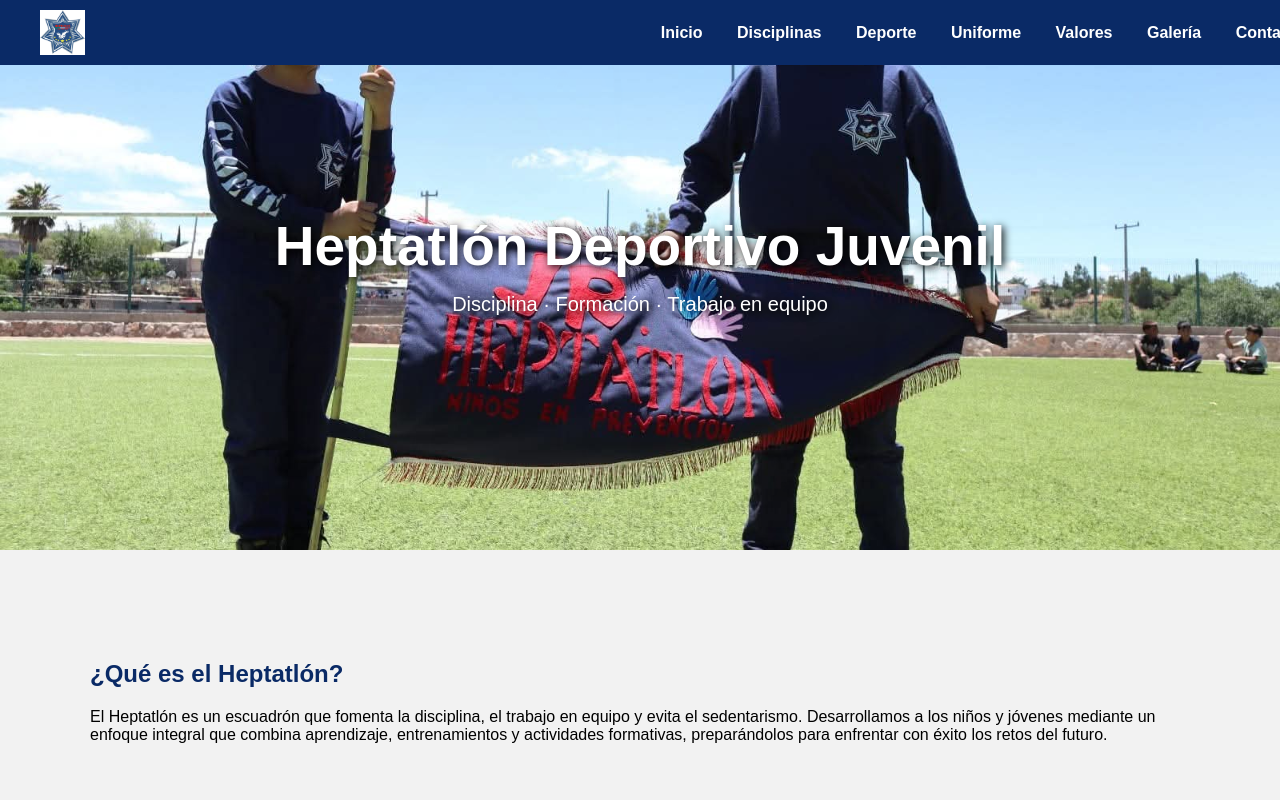
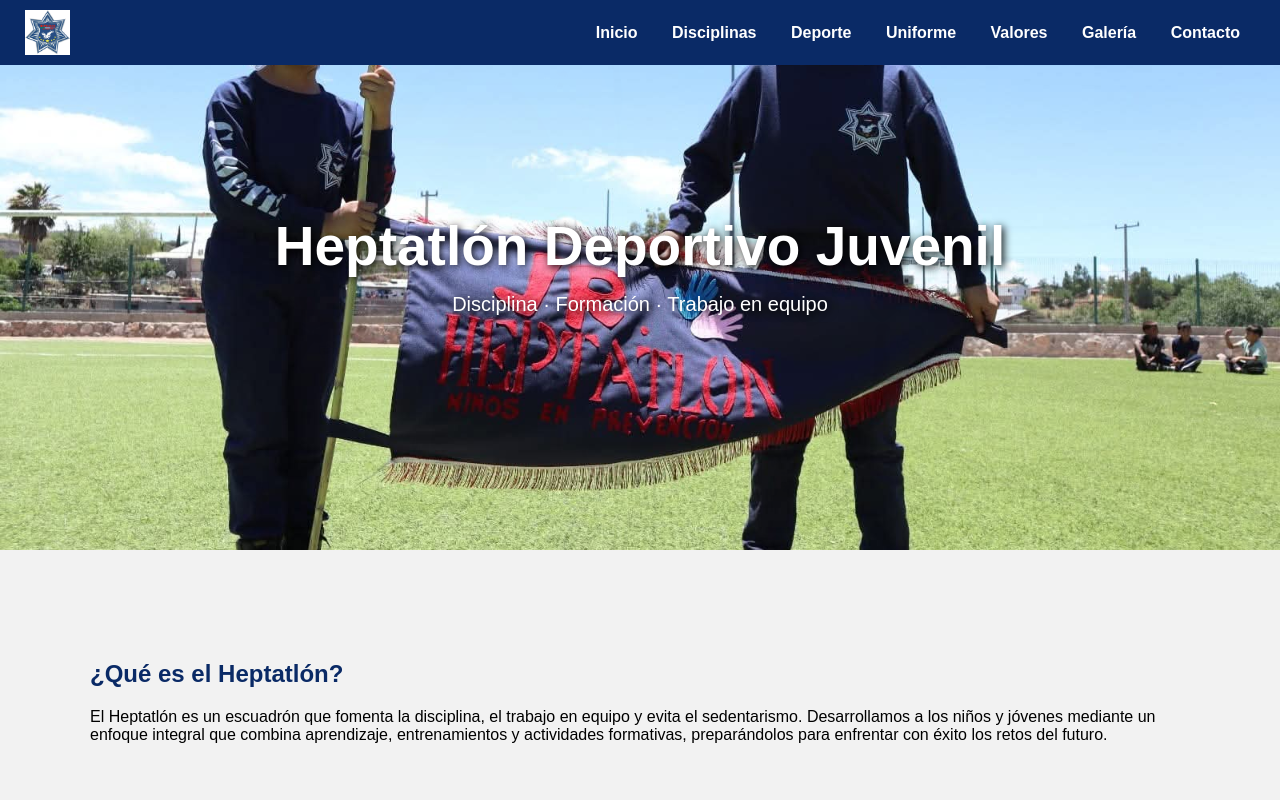
Before and after one commit to HeptatlonNogales/heptatlonnogales.github.io, a plain HTML site: page index.html in a window 1280 px wide. Shown: the top 800 px of the page. Drawn offline with Linux system fonts and the light colour scheme.

Commit message:
página heptatlón muy lista

```diff
--- a/index.html
+++ b/index.html
@@ -21,7 +21,8 @@
           display: flex;
           align-items: center;
           justify-content: space-between;
-          padding: 10px 40px;
+          padding: 10px 25px;
+          box-sizing: border-box;
           z-index: 1000;
         }
 
```
